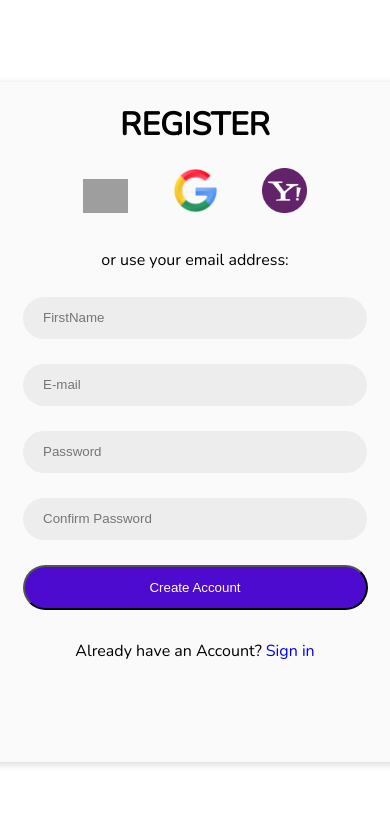
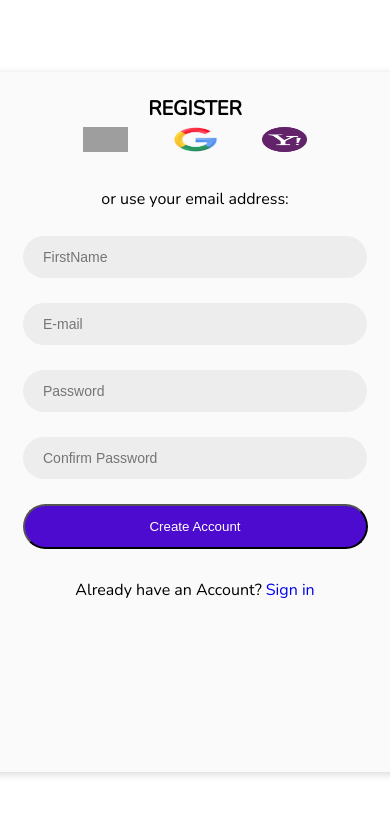
Before and after one commit to minervain/RegisterPage, a plain HTML site: page index.html in a window 390 px wide. Shown: the top 814 px of the page. Drawn offline with nearby package versions, Linux system fonts and the light colour scheme; grey boxes are pictures that could not be loaded.

Commit message:
Update style.css

```diff
--- a/vize/css/style.css
+++ b/vize/css/style.css
@@ -68,3 +68,23 @@ span{
 a{
     text-decoration: none;
 }
+
+@media screen and (max-width: 480px) {
+    .container {
+        padding: 10px;
+    }
+
+    .header h1 {
+        font-size: 20px;
+        margin-bottom: 5px;
+    }
+
+    .header ul li img {
+        height: 25px;
+    }
+
+    .main input,
+    .main button {
+        font-size: 14px;
+    }
+}
```
